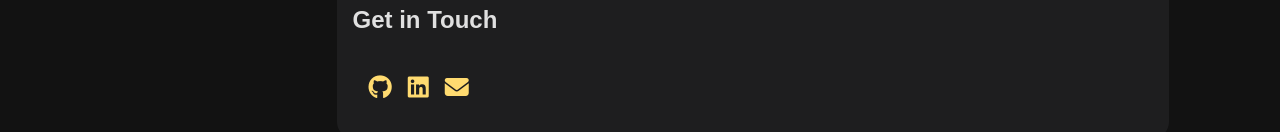
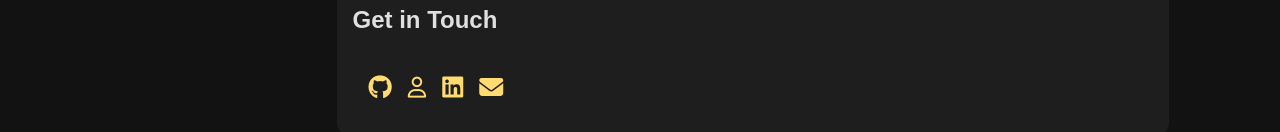
Before and after one commit to o0PHOENIX0o/Class_Schedule, a React (Vite) app: page /about in a window 1280 px wide. Shown: the part 820-952 px from the top of the page. Built offline with nearby package versions, Linux system fonts and the light colour scheme.

Commit message:
portfolio

```diff
--- a/src/Components/AboutContent.jsx
+++ b/src/Components/AboutContent.jsx
@@ -25,6 +25,7 @@ const AboutContent = function(){
 
                 <div className={style.social_icons}>
                     <a href="https://github.com/o0PHOENIX0o" target="_blank"><i className="fab fa-github"></i></a>
+                    <a href="https://ujjwal-lehri.vercel.app" target="_blank"><i class="fa-regular fa-user fa-sm"></i></a>
                     <a href="https://www.linkedin.com/in/ujjwal-lehri" target="_blank"><i className="fab fa-linkedin"></i></a>
                     <a href="mailto:your-ujjwallehri@33.com"><i className="fas fa-envelope"></i></a>
                 </div>
```
